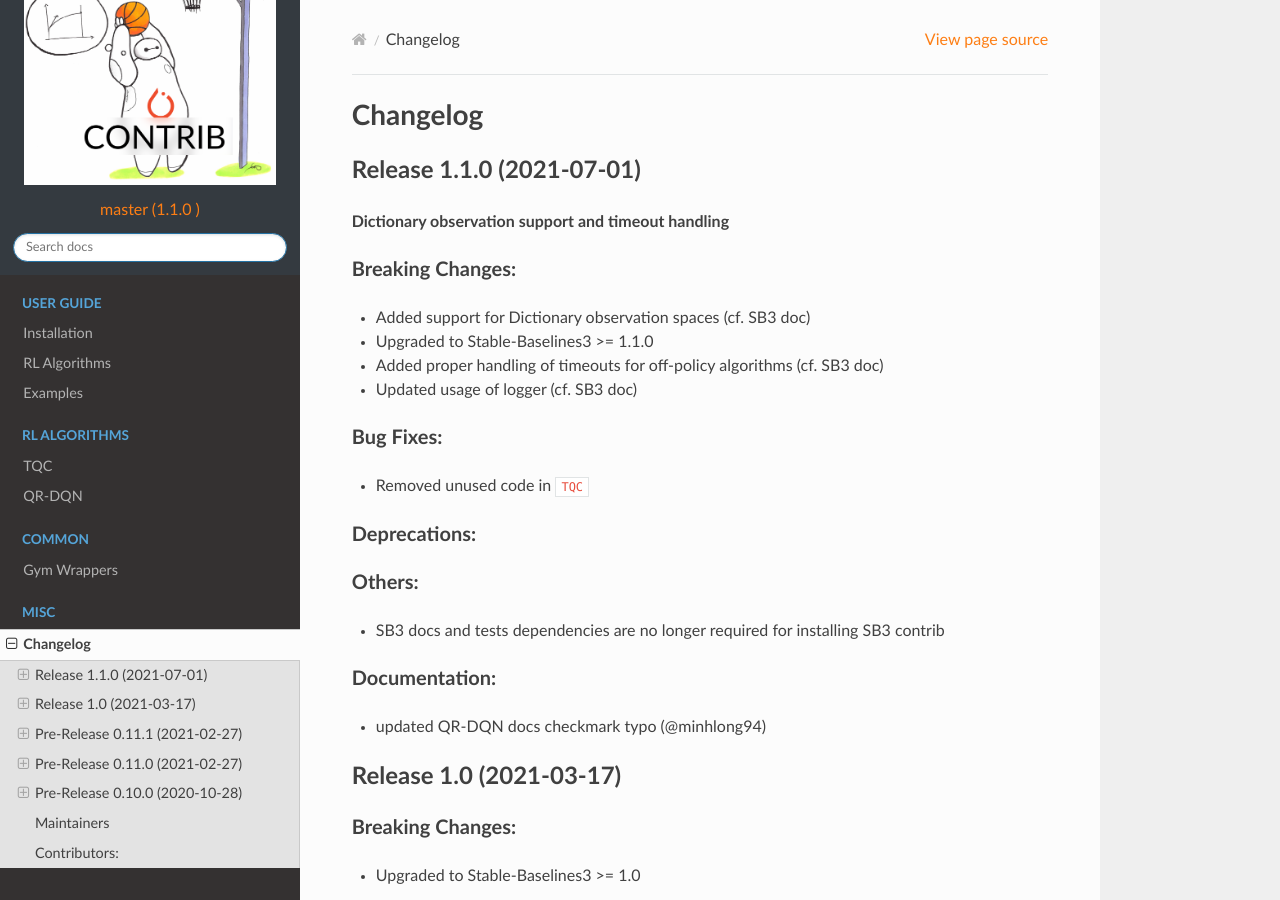
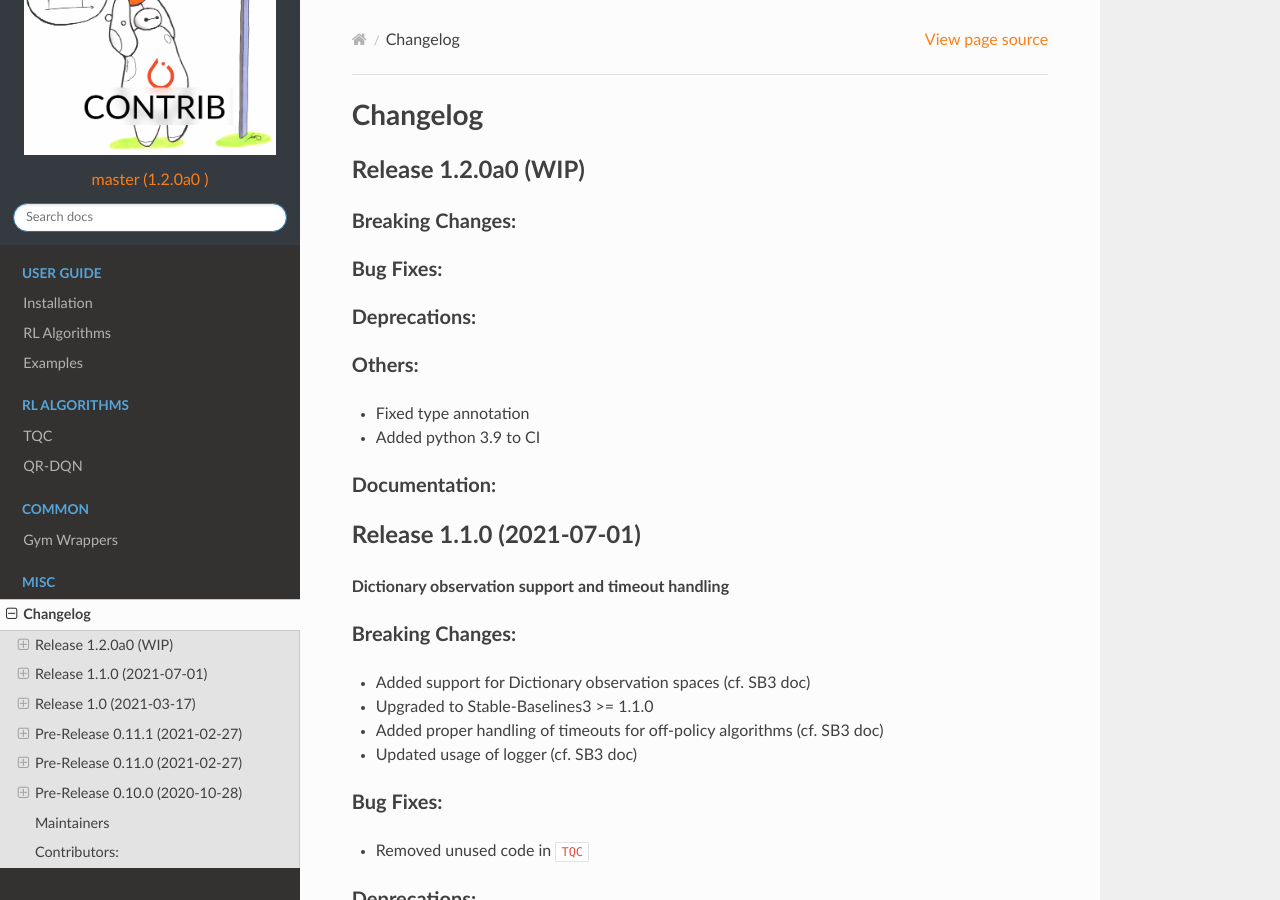
Before and after one commit to Stable-Baselines-Team/stable-baselines3-contrib, a Sphinx documentation site: the page built from docs/misc/changelog.rst, in a window 1280 px wide and 900 px high. Built offline with Sphinx 7.4.7 and the Read the Docs theme 2.0.0, drawn with Linux system fonts in a browser that asks for light colours.

Commit message:
Fix type annotation + add python 3.9 + citation

```diff
--- a/docs/misc/changelog.rst
+++ b/docs/misc/changelog.rst
@@ -2,6 +2,28 @@
 
 Changelog
 ==========
+
+
+Release 1.2.0a0 (WIP)
+-------------------------------
+
+Breaking Changes:
+^^^^^^^^^^^^^^^^^
+
+Bug Fixes:
+^^^^^^^^^^
+
+Deprecations:
+^^^^^^^^^^^^^
+
+Others:
+^^^^^^^
+- Fixed type annotation
+- Added python 3.9 to CI
+
+Documentation:
+^^^^^^^^^^^^^^
+
 
 Release 1.1.0 (2021-07-01)
 -------------------------------
--- a/sb3_contrib/version.txt
+++ b/sb3_contrib/version.txt
@@ -1 +1 @@
-1.1.0
+1.2.0a0
```
Also changed, not shown: 3 other files.
